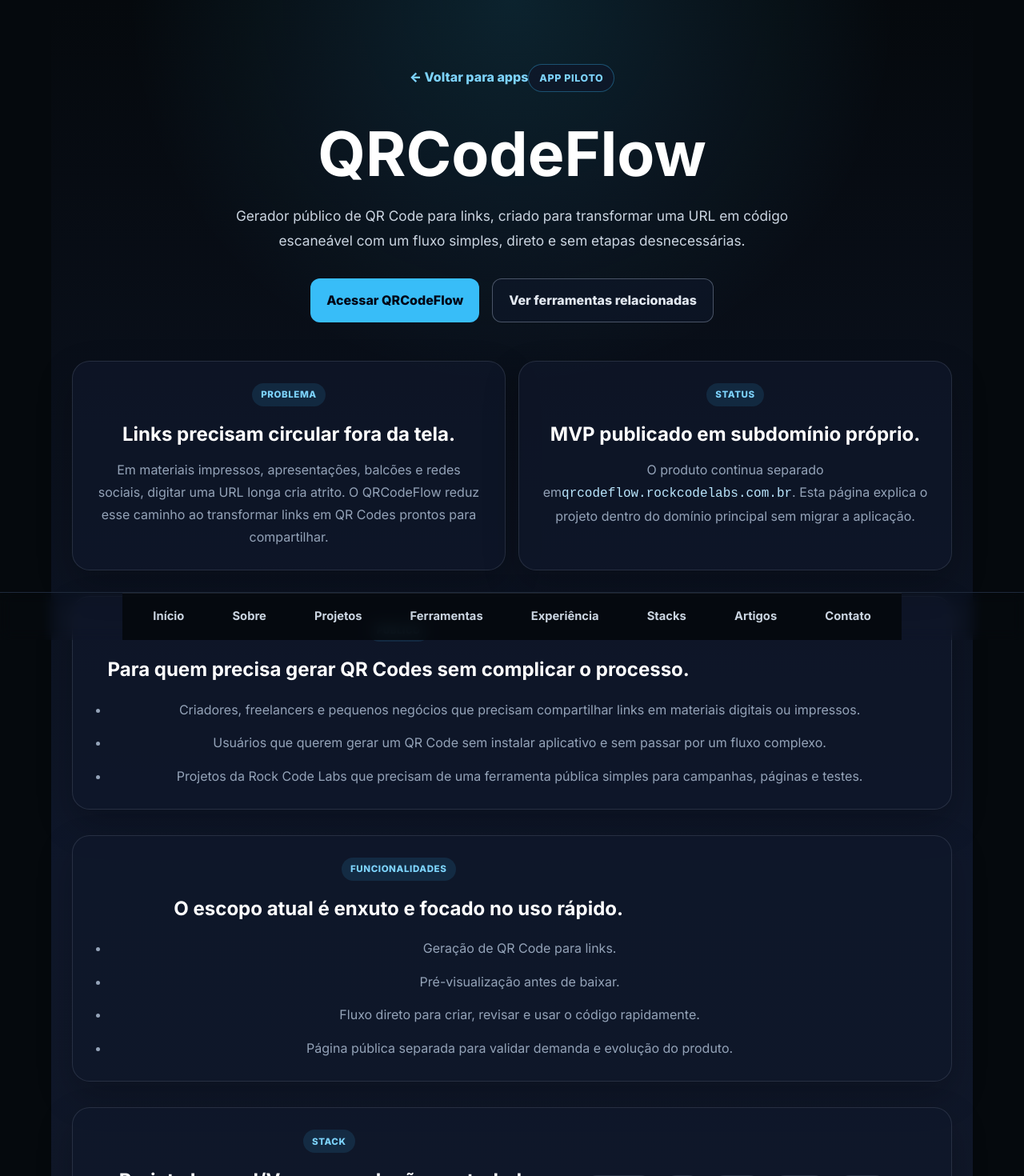
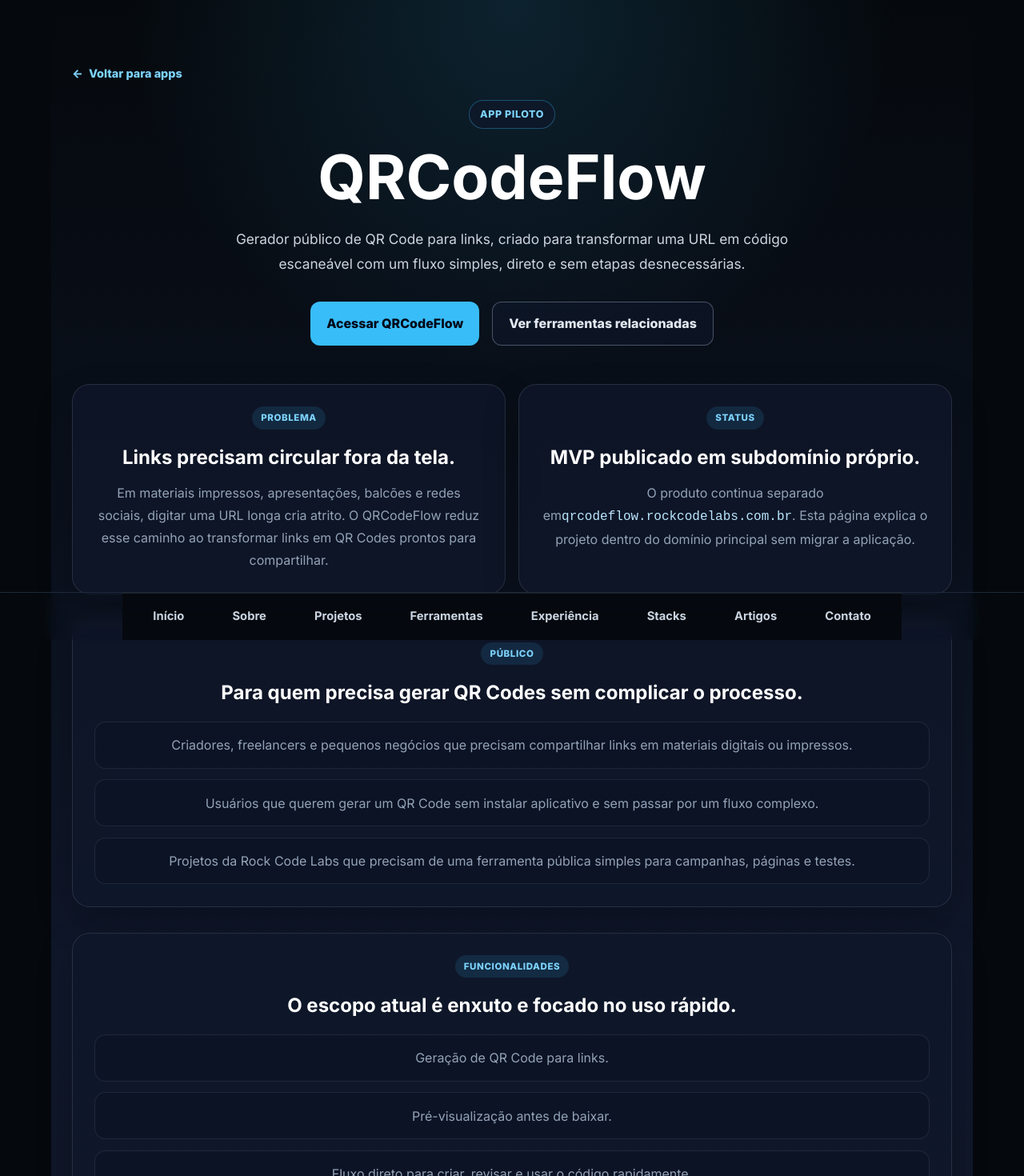
Before and after one commit to dmarostega/rockcode-front-end-vuejs, a Vue app: page /apps/qrcodeflow in a window 1280 px wide. Shown: the top 1470 px of the page at 80% size. Built offline with nearby package versions, Linux system fonts and the light colour scheme.

Commit message:
[codex] melhora listas da pagina QRCodeFlow (#66)
* style: melhora listas da pagina QRCodeFlow

* style: ajusta topo da pagina QRCodeFlow

```diff
--- a/src/components/apps/AppProjectPage.vue
+++ b/src/components/apps/AppProjectPage.vue
@@ -75,7 +75,10 @@
   <LayoutDefault>
     <main class="app-page">
       <section class="hero-section">
-        <RouterLink to="/apps" class="back-link">← Voltar para apps</RouterLink>
+        <RouterLink to="/apps" class="back-link">
+          <span aria-hidden="true">&lt;-</span>
+          Voltar para apps
+        </RouterLink>
 
         <span class="eyebrow">{{ eyebrow }}</span>
         <h1>{{ title }}</h1>
@@ -202,9 +205,14 @@
 }
 
 .back-link {
-  display: inline-flex;
+  display: flex;
+  width: fit-content;
+  align-items: center;
+  gap: 0.45rem;
+  margin-right: auto;
   margin-bottom: 1.4rem;
   color: #7dd3fc;
+  font-size: 0.9rem;
   font-weight: 900;
   text-decoration: none;
 }
@@ -225,6 +233,8 @@
 }
 
 .eyebrow {
+  margin-right: auto;
+  margin-left: auto;
   padding: 0.42rem 0.8rem;
   border: 1px solid rgba(56, 189, 248, 0.35);
   background: rgba(15, 23, 42, 0.75);
@@ -353,11 +363,41 @@
   margin-bottom: 1rem;
 }
 
+.list-section .section-heading {
+  margin-right: auto;
+  margin-left: auto;
+  text-align: center;
+}
+
+.list-section .section-label {
+  margin-right: auto;
+  margin-left: auto;
+}
+
 .list-section ul {
   display: grid;
   gap: 0.85rem;
   margin: 1rem 0 0;
-  padding-left: 1.2rem;
+  padding: 0;
+  list-style: none;
+}
+
+.list-section li {
+  padding: 0.9rem 1rem;
+  border: 1px solid rgba(148, 163, 184, 0.14);
+  border-radius: 14px;
+  background: rgba(2, 6, 23, 0.18);
+}
+
+.related-section .section-heading {
+  margin-right: auto;
+  margin-left: auto;
+  text-align: center;
+}
+
+.related-section .section-label {
+  margin-right: auto;
+  margin-left: auto;
 }
 
 .stack-section {
```
Also changed, not shown: 1 other file (tests, documents, lock files or other folders).
